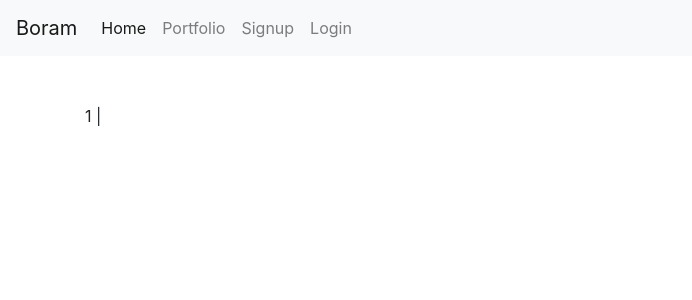
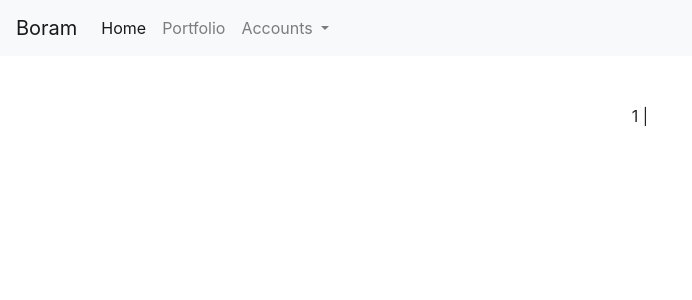
Before and after one commit to marobew/myblog, a Django app: page / in a window 1280 px wide. Shown: the top 300 px of the page, without its empty margins (0-692 px from the left). Run offline with Django 3.2, Linux system fonts and the light colour scheme; data that the repository does not hold is empty; some libraries are stand-ins or nearby versions.

Commit message:
heroku upload

```diff
--- a/blog/templates/home.html
+++ b/blog/templates/home.html
@@ -1,6 +1,6 @@
 {% extends "base.html" %}
 {%block contents%}
-    <div class="container">
+    <div class="container" style="text-align: center;">
         {%for blog in posts%}
         <br><br>
             <a href="{%url 'detail' blog.id %}"><h1>{{blog.title}}</h1></a>
@@ -10,6 +10,7 @@
         {%endfor%}
         <br>
         <br>
+        <div class="container">
         {%if posts.has_previous%}
         <a href="?page=1"><<</a>
         <a href="?page={{posts.previous_page_number}}"><</a>
@@ -21,6 +22,7 @@
         <a href="?page={{posts.next_page_number}}">></a>
         <a href="?page={{posts.paginator.num_page}}">>></a>
         {%endif%}
+        </div>
     </div>
 
 
--- a/project3/settings.py
+++ b/project3/settings.py
@@ -28,7 +28,7 @@
 DEBUG = bool(os.environ.get('DJANGO_DEBUG', True))
 
 
-ALLOWED_HOSTS = []
+ALLOWED_HOSTS = ['*']
 
 
 # Application definition
--- a/project3/templates/base.html
+++ b/project3/templates/base.html
@@ -35,7 +35,7 @@
                             환영합니다. {{user.username}} 님!
                         </a>
                         <div class="dropdown-menu" aria-labelledby="navbarDropdownMenuLink">
-                            <a class="nav-link" href="{%url 'new'%}">글쓰기</a>
+                            <a class="nav-link" href="{%url 'new'%}">&nbsp;&nbsp;&nbsp;&nbsp;&nbsp;글쓰기</a>
                             <a class="dropdown-item" href="javascript:{document.getElementById('logout').submit()}">Logout</a>
                             <form id="logout" method="POST" action="{%url 'logout'%}">
                                 {% csrf_token %} <input type="hidden" />
@@ -43,12 +43,15 @@
                         </div>
                     </li>
                     {%else%}
-                    <li class="nav-item">
-                        <a class="nav-item nav-link" href="{% url 'signup' %}">Signup</a>
-                    </li>
-                    <li class="nav-item">
-                        <a class="nav-item nav-link" href="{% url 'login' %}">Login</a>
-                    </li>
+                    <li class="nav-item dropdown">
+                        <a class="nav-link dropdown-toggle" href="#" id="navbarDropdownMenuLink" role="button"
+                            data-toggle="dropdown" aria-haspopup="true" aria-expanded="false">
+                            Accounts
+                        </a>
+                        <div class="dropdown-menu" aria-labelledby="navbarDropdownMenuLink">
+                        <a class="nav-item nav-link" href="{% url 'signup' %}">&nbsp;&nbsp;&nbsp;&nbsp;&nbsp;Signup</a>
+                        <a class="nav-item nav-link" href="{% url 'login' %}">&nbsp;&nbsp;&nbsp;&nbsp;&nbsp;Login</a>
+                    </div></li>
                     {% endif %}
                 </ul>
             </div>
```
